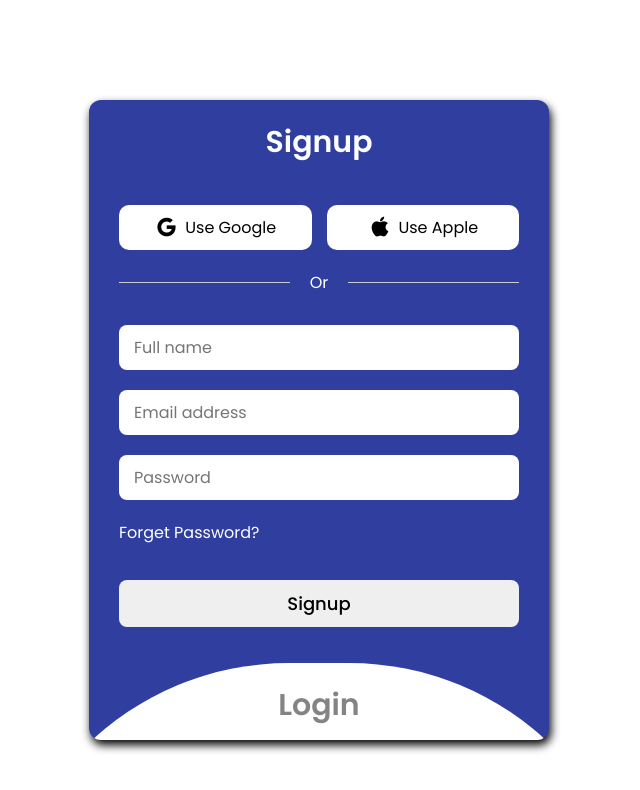
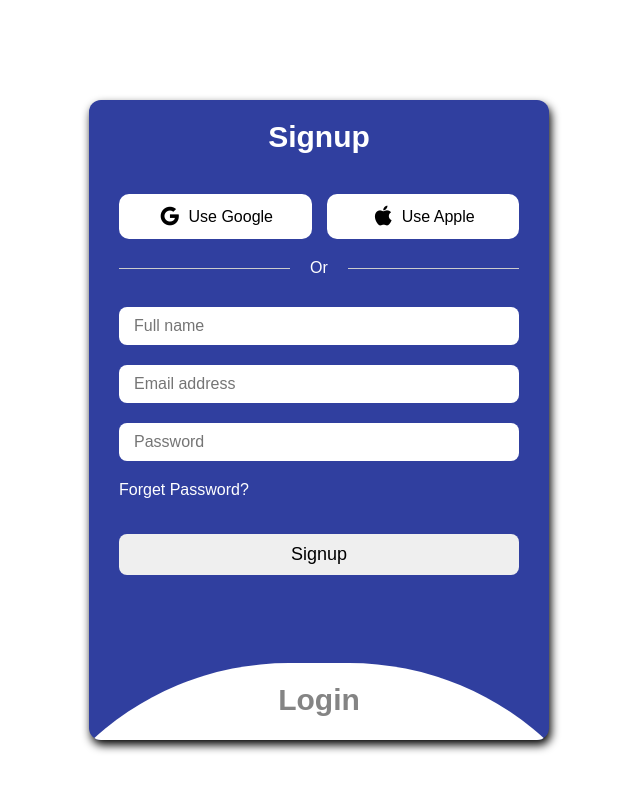
Before and after one commit to hrcamilo11/ProyectoPlataformasNotas, an Angular app: page /login in a window 1280 px wide. Shown: the top 790 px of the page, without its empty margins (321-961 px from the left). Built offline with nearby package versions, Linux system fonts and the light colour scheme.

Commit message:
Restructured Files - Excluded Import Fonts

```diff
--- a/src/app/login/login.component.css
+++ b/src/app/login/login.component.css
@@ -1,4 +1,3 @@
-@import url('https://fonts.googleapis.com/css2?family=Poppins:wght@300;400;500;600;700;800&display=swap');
 
 *{
   margin: 0;
--- a/src/app/recovery-password/recovery-password.component.css
+++ b/src/app/recovery-password/recovery-password.component.css
@@ -1,4 +1,3 @@
-@import url('https://fonts.googleapis.com/css2?family=Poppins:wght@300;400;500;600;700;800&display=swap');
 
 *{
   margin: 0;
```
